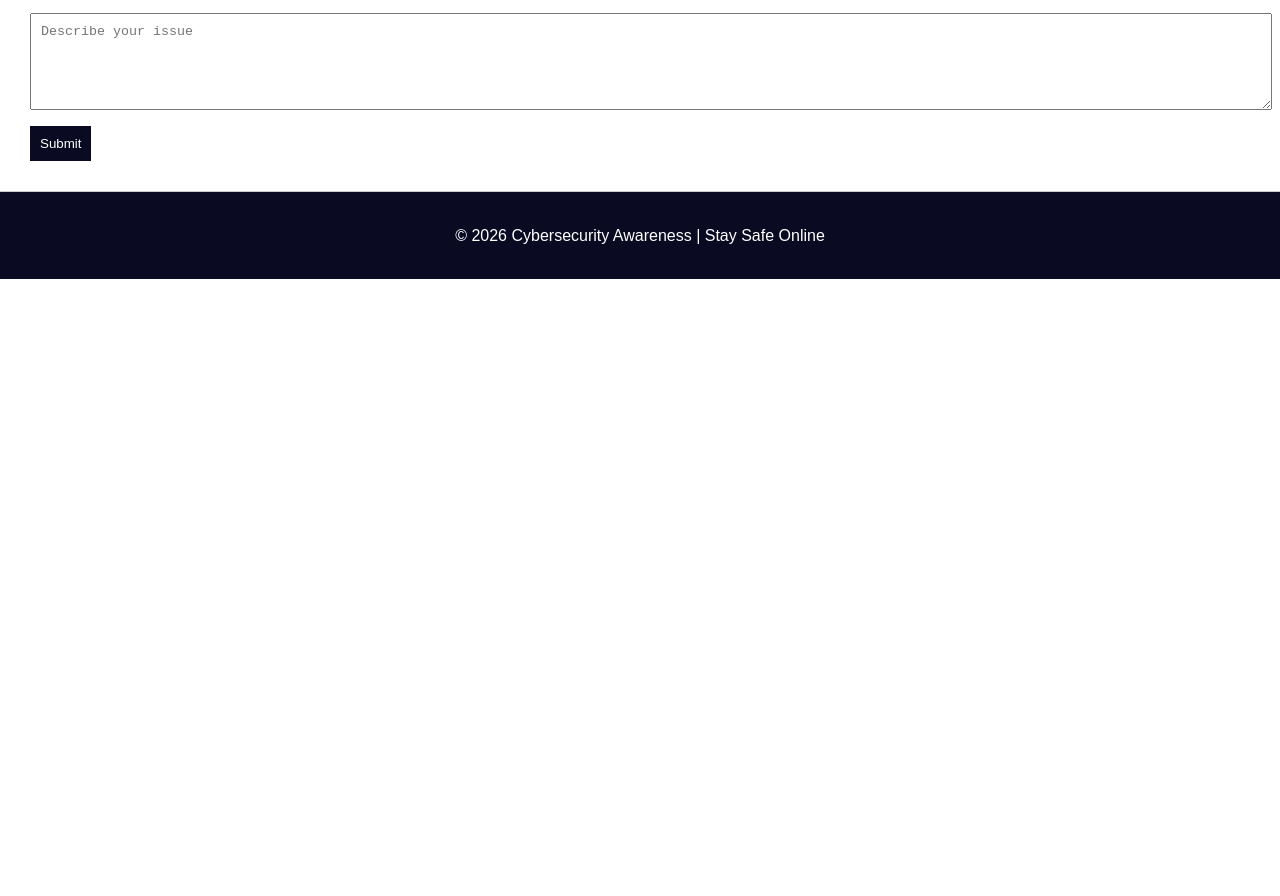
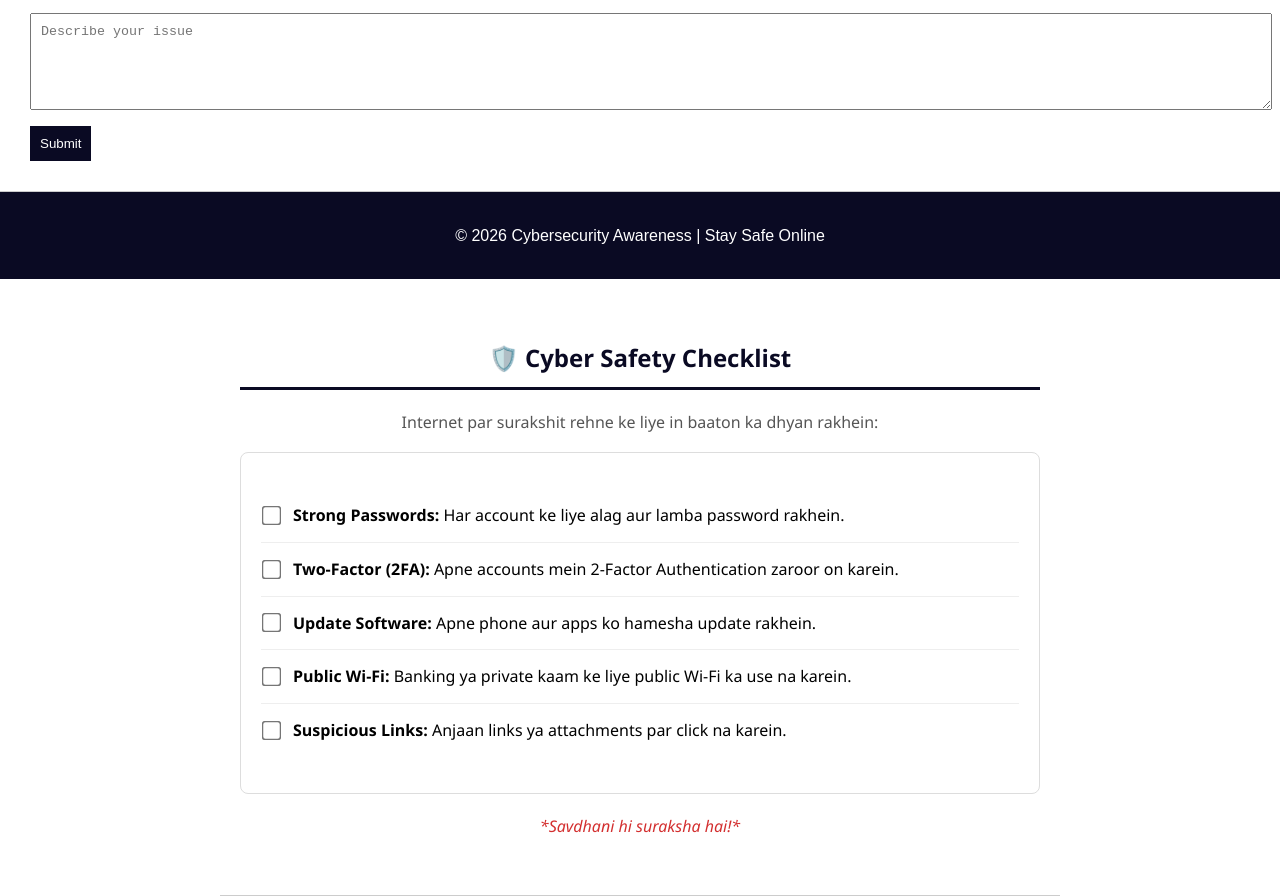
Before and after one commit to yamina-bansod/cybersecurity-website, a plain HTML site: page index.html in a window 1280 px wide. Shown: the part 1987-2883 px from the top of the page. Before the commit the page ends 2266 px from the top, so only its background shows below. Drawn offline with Linux system fonts and the light colour scheme.

Commit message:
Update index.html

```diff
--- a/index.html
+++ b/index.html
@@ -141,5 +141,42 @@
     <p>© 2026 Cybersecurity Awareness | Stay Safe Online</p>
 </footer>
 
+    <!-- Is section ko apne <body> tag ke andar jahan bhi aap checklist dikhana chahte hain, wahan paste karein -->
+
+<section id="checklist" style="padding: 40px 20px; max-width: 800px; margin: auto; font-family: 'Segoe UI', Tahoma, Geneva, Verdana, sans-serif;">
+    <h2 style="color: #0a0a23; text-align: center; border-bottom: 3px solid #0a0a23; padding-bottom: 10px;">
+        🛡️ Cyber Safety Checklist
+    </h2>
+    <p style="text-align: center; color: #555;">Internet par surakshit rehne ke liye in baaton ka dhyan rakhein:</p>
+
+    <div style="background: #fff; border-radius: 8px; shadow: 0 4px 8px rgba(0,0,0,0.1); padding: 20px; border: 1px solid #ddd;">
+        <ul style="list-style-type: none; padding: 0;">
+            <li style="padding: 12px 0; border-bottom: 1px solid #eee; display: flex; align-items: center;">
+                <input type="checkbox" style="margin-right: 15px; transform: scale(1.5);">
+                <span><strong>Strong Passwords:</strong> Har account ke liye alag aur lamba password rakhein.</span>
+            </li>
+            <li style="padding: 12px 0; border-bottom: 1px solid #eee; display: flex; align-items: center;">
+                <input type="checkbox" style="margin-right: 15px; transform: scale(1.5);">
+                <span><strong>Two-Factor (2FA):</strong> Apne accounts mein 2-Factor Authentication zaroor on karein.</span>
+            </li>
+            <li style="padding: 12px 0; border-bottom: 1px solid #eee; display: flex; align-items: center;">
+                <input type="checkbox" style="margin-right: 15px; transform: scale(1.5);">
+                <span><strong>Update Software:</strong> Apne phone aur apps ko hamesha update rakhein.</span>
+            </li>
+            <li style="padding: 12px 0; border-bottom: 1px solid #eee; display: flex; align-items: center;">
+                <input type="checkbox" style="margin-right: 15px; transform: scale(1.5);">
+                <span><strong>Public Wi-Fi:</strong> Banking ya private kaam ke liye public Wi-Fi ka use na karein.</span>
+            </li>
+            <li style="padding: 12px 0; display: flex; align-items: center;">
+                <input type="checkbox" style="margin-right: 15px; transform: scale(1.5);">
+                <span><strong>Suspicious Links:</strong> Anjaan links ya attachments par click na karein.</span>
+            </li>
+        </ul>
+    </div>
+    <p style="margin-top: 20px; font-style: italic; color: #d32f2f; text-align: center;">
+        *Savdhani hi suraksha hai!*
+    </p>
+</section>
+
 </body>
 </html>
```
